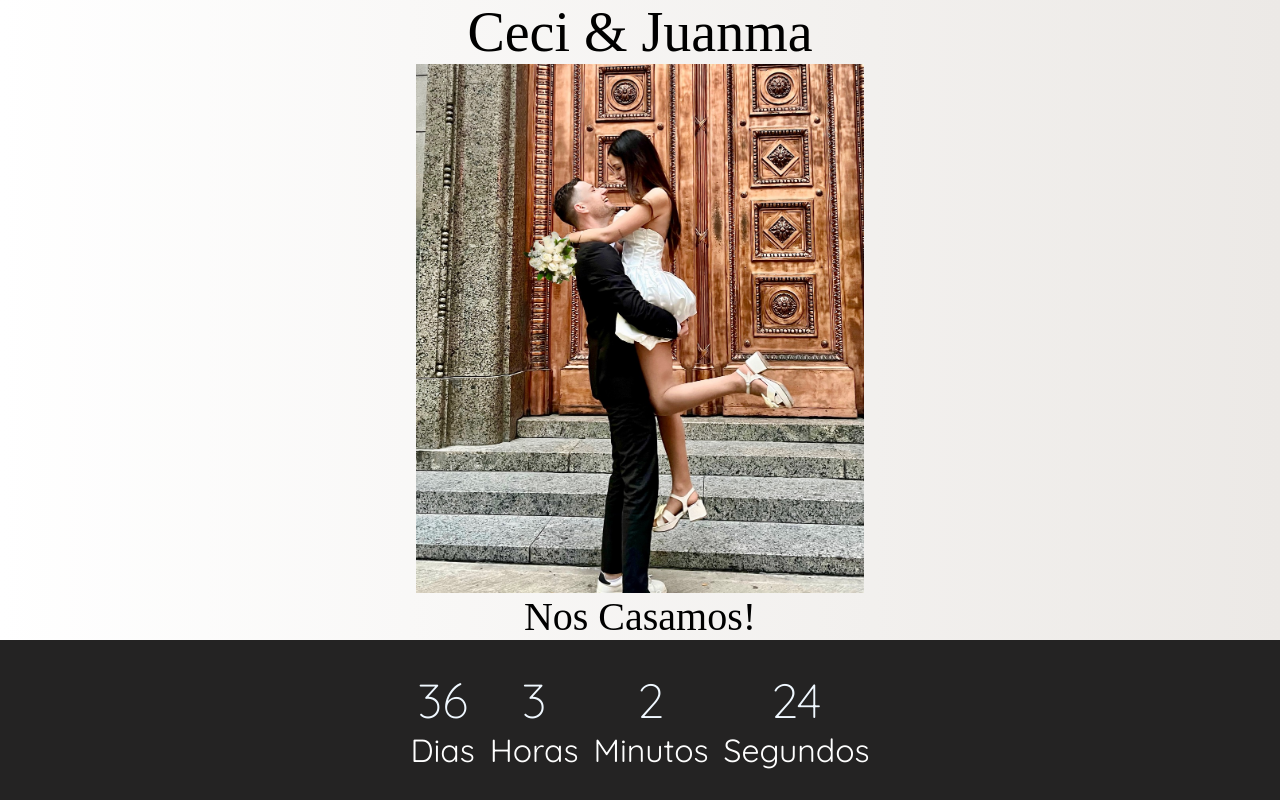
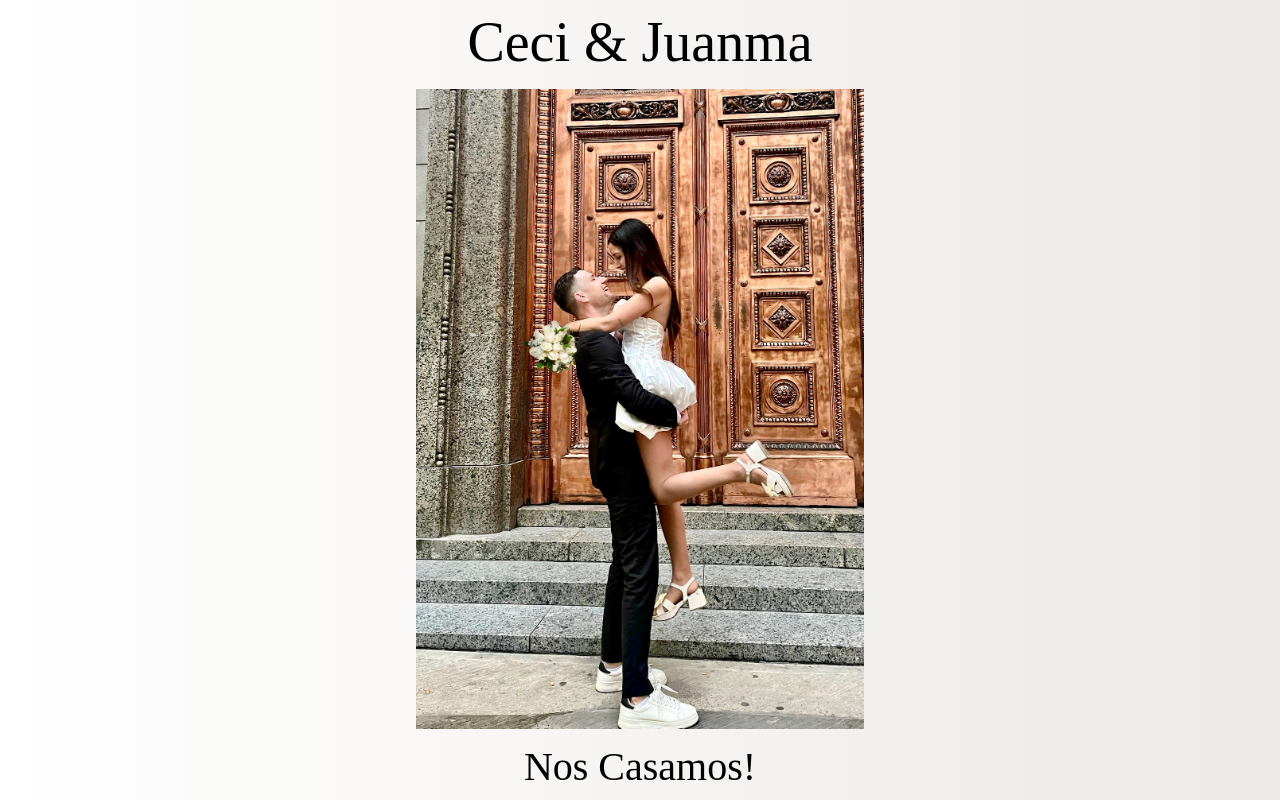
Before and after one commit to JuanMaDolce/Invitacion, a React (Create React App) app: page / in a window 1280 px wide. Shown: the top 800 px of the page. Built offline with nearby package versions, Linux system fonts and the light colour scheme; a web font is replaced by a local one.

Commit message:
final-final commit

```diff
--- a/src/components/Header/Header.jsx
+++ b/src/components/Header/Header.jsx
@@ -1,6 +1,7 @@
 import { useEffect, useRef } from 'react'
 import { motion, useInView, useAnimation } from 'framer-motion';
 import '../../styles/Header.css'
+import fondo from "../../assets/foto fondo 2.jpg"
 
 const Header = () => {
 
@@ -30,6 +31,7 @@ const Header = () => {
                     }}
                 transition={{duration: 0.8, ease: [1,1,.8,1]}}>
                     Ceci & Juanma</motion.h1>
+            <img src={fondo} alt="foto fondo header" />
             <motion.h2
                 ref={containerRef}
                 animate={mainControls}
--- a/src/styles/Header.css
+++ b/src/styles/Header.css
@@ -3,15 +3,14 @@
     flex-direction: column;
     justify-content: space-between;
     align-items: center;
-    height: 80vh;
+    height: 100vh;
     width: 100%;
-    background-image: url(../assets/foto\ fondo\ 2.jpg);
-    background-size: contain;
-    background-repeat: no-repeat;
-    background-position: center;
     text-align: center;
   }
-
+.header img{
+  object-fit: cover;
+  max-height:80%;
+}
 .header h1{
   font-size: 3.5rem;
   font-family: "Cormorant SC", serif ;
@@ -21,6 +20,7 @@
   background: -webkit-linear-gradient(to right, #FFFFFF, #ECE9E6);
   background: linear-gradient(to right, #FFFFFF, #ECE9E6);
   width: 100%;
+  padding-top: 10px;
 }
 
 .header h2{
@@ -32,4 +32,5 @@
   background: -webkit-linear-gradient(to right, #FFFFFF, #ECE9E6);
   background: linear-gradient(to right, #FFFFFF, #ECE9E6);
   width: 100%;
+  padding-bottom: 10px;
 }
```
